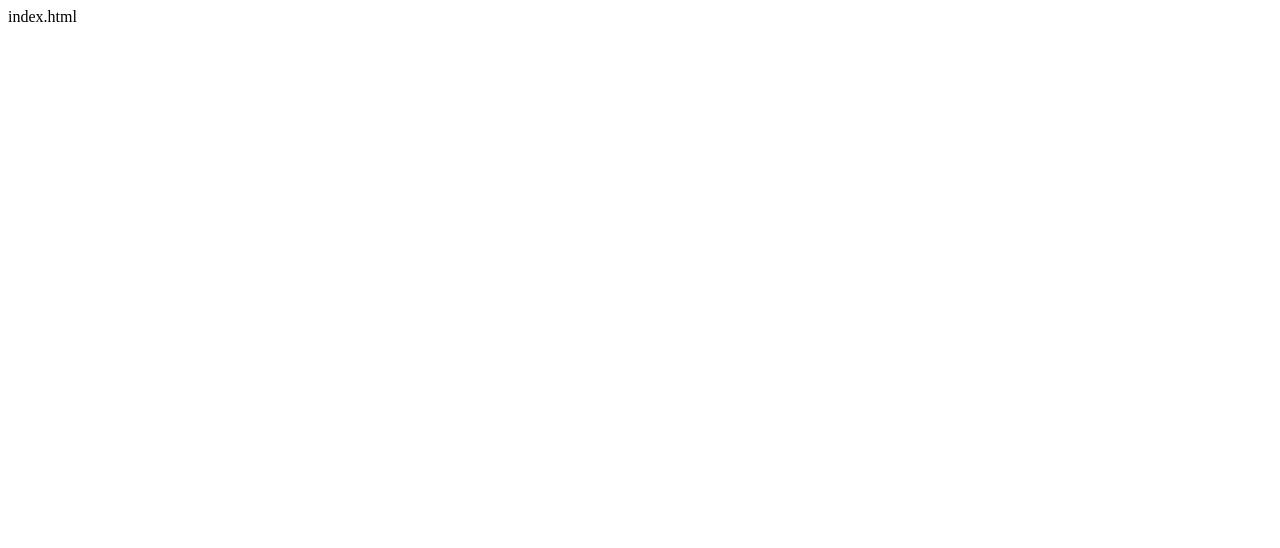
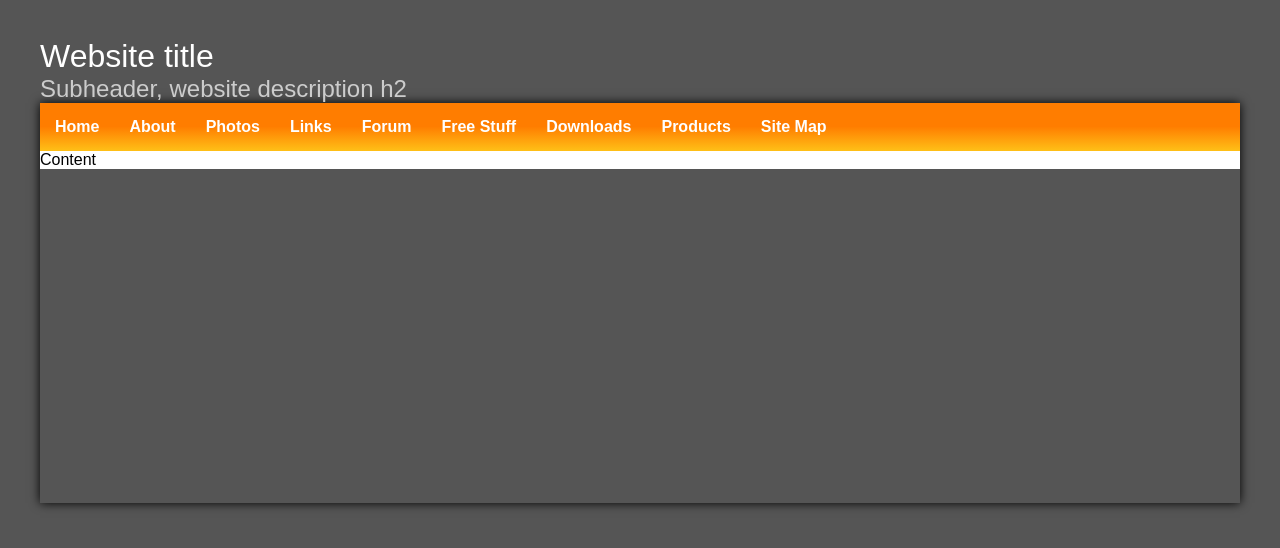
Before and after one commit to DDI-ESFOT/html-y-css-basico-chalosalvador, a plain HTML site: page index.html in a window 1280 px wide. Drawn offline with Linux system fonts and the light colour scheme.

Commit message:
Ejercicio en clase

```diff
--- /dev/null
+++ b/css/index.css
@@ -0,0 +1,57 @@
+body {
+	background-color: #555555;
+	font-family: 'Arial', sans-serif;
+}
+
+.main-container {
+	width: 1200px;
+    margin: 0 auto;
+}
+
+header {
+	color: #ffffff;
+	padding-top: 30px;
+}
+
+header h1,
+header h2 {
+	margin: 0;
+	font-weight: normal;
+}
+
+header h2 {
+	color: #cccccc;
+}
+
+nav {
+	background: rgb(255,125,0);
+	background: linear-gradient(180deg, rgba(255,125,0,1) 49%, rgba(255,192,23,1) 100%);
+}
+
+nav ul {
+	list-style: none;
+	margin: 0;
+	padding: 0;
+	display: flex;
+}
+
+nav ul li {
+    display: flex;
+    align-items: center;
+}
+
+nav ul li a {
+    color: #ffffff;
+    text-decoration: none;
+    font-weight: bold;
+    padding: 15px;
+}
+
+section {
+    height: 400px;
+    box-shadow: 0px 0px 10px 0px;
+}
+
+.content-wrapper {
+	background-color: #ffffff;
+}
--- a/index.html
+++ b/index.html
@@ -1 +1,54 @@
-index.html
+<!DOCTYPE html>
+<html>
+<head>
+	<title>Website title</title>
+	<link rel="stylesheet" type="text/css" href="css/index.css">
+</head>
+<body>
+	<div class="main-container">
+		<header>
+			<h1>Website title</h1>
+			<h2>Subheader, website description h2</h2>
+		</header>
+
+		<section>
+			<nav>
+				<ul>
+					<li>
+						<a href="">Home</a>
+					</li>
+					<li>
+						<a href="">About</a>
+					</li>
+					<li>
+						<a href="">Photos</a>
+					</li>
+					<li>
+						<a href="">Links</a>
+					</li>
+					<li>
+						<a href="">Forum</a>
+					</li>
+					<li>
+						<a href="">Free Stuff</a>
+					</li>
+					<li>
+						<a href="">Downloads</a>
+					</li>
+					<li>
+						<a href="">Products</a>
+					</li>
+					<li>
+						<a href="">Site Map</a>
+					</li>
+				</ul>
+			</nav>
+
+
+			<div class="content-wrapper">
+				Content
+			</div>
+		</section>
+	</div>
+</body>
+</html>
```
Also changed, not shown: index.png, 2 other files.
